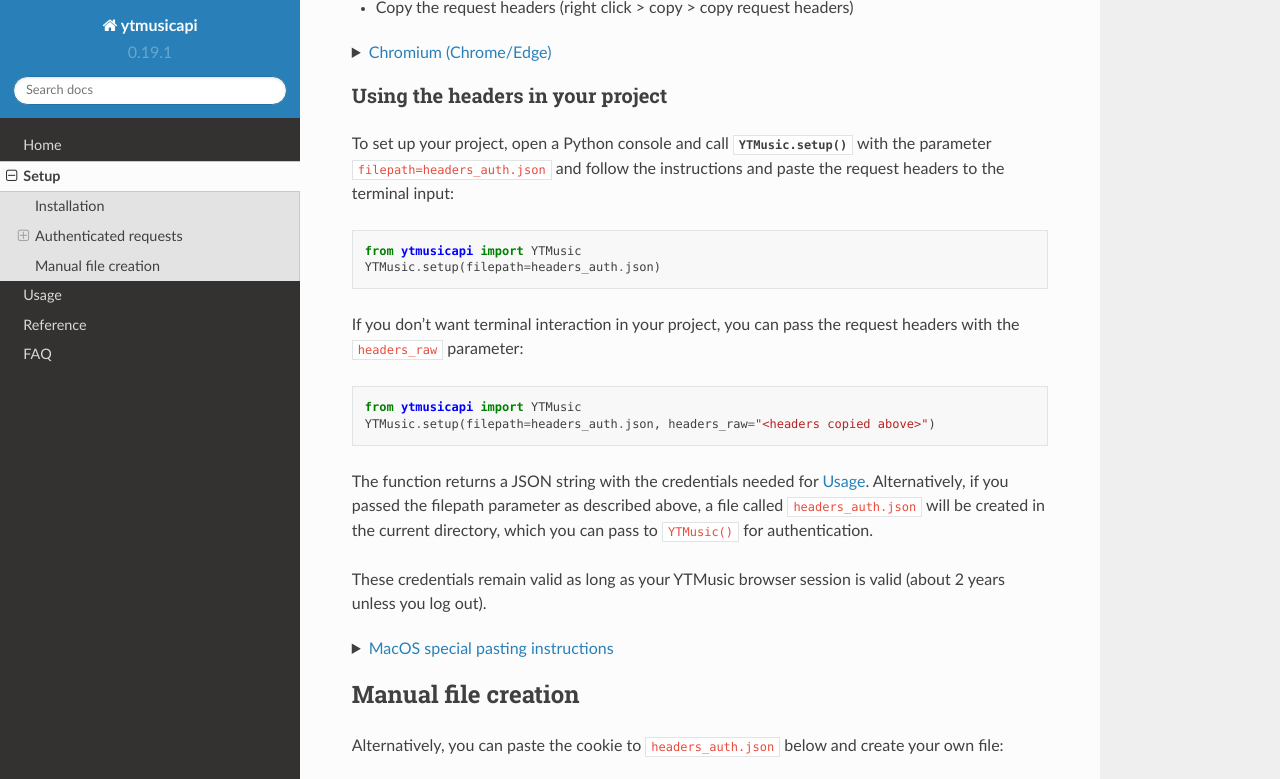
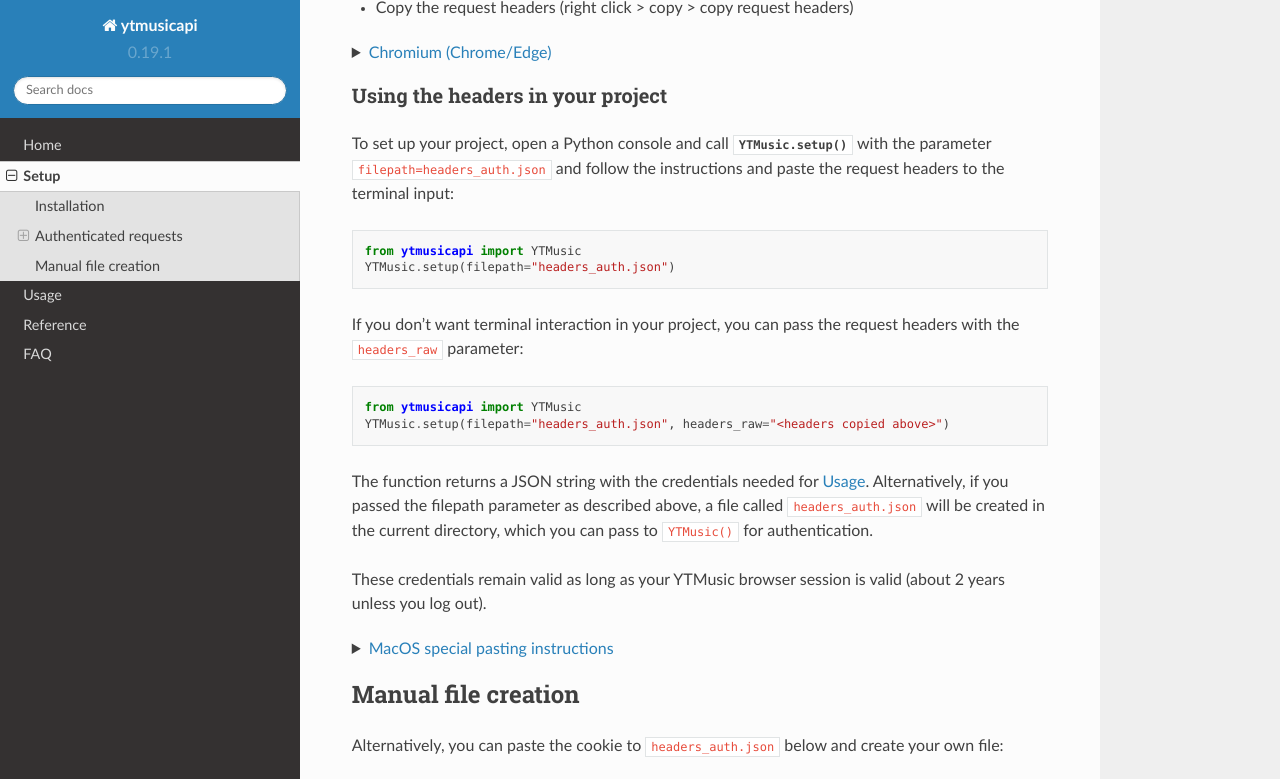
Before and after one commit to sigma67/ytmusicapi, a Sphinx documentation site: the page built from docs/source/setup.rst, in a window 1280 px wide and 900 px high, scrolled down 702 px, cut to the strip 0-779 px from the top of the window. Built offline with Sphinx 7.4.7 and the Read the Docs theme 2.0.0, drawn with Linux system fonts in a browser that asks for light colours.

Commit message:
Fix error in docs

```diff
--- a/docs/source/setup.rst
+++ b/docs/source/setup.rst
@@ -58,14 +58,14 @@
 .. code-block:: python
 
     from ytmusicapi import YTMusic
-    YTMusic.setup(filepath=headers_auth.json)
+    YTMusic.setup(filepath="headers_auth.json")
 
 If you don't want terminal interaction in your project, you can pass the request headers with the ``headers_raw`` parameter:
 
 .. code-block:: python
 
     from ytmusicapi import YTMusic
-    YTMusic.setup(filepath=headers_auth.json, headers_raw="<headers copied above>")
+    YTMusic.setup(filepath="headers_auth.json", headers_raw="<headers copied above>")
 
 The function returns a JSON string with the credentials needed for :doc:`Usage <usage>`. Alternatively, if you passed the filepath parameter as described above,
 a file called ``headers_auth.json`` will be created in the current directory, which you can pass to ``YTMusic()`` for authentication.
```
